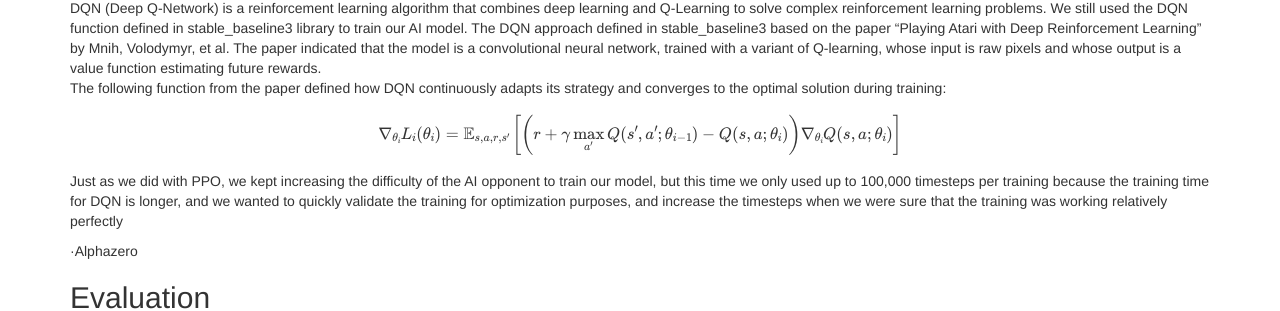
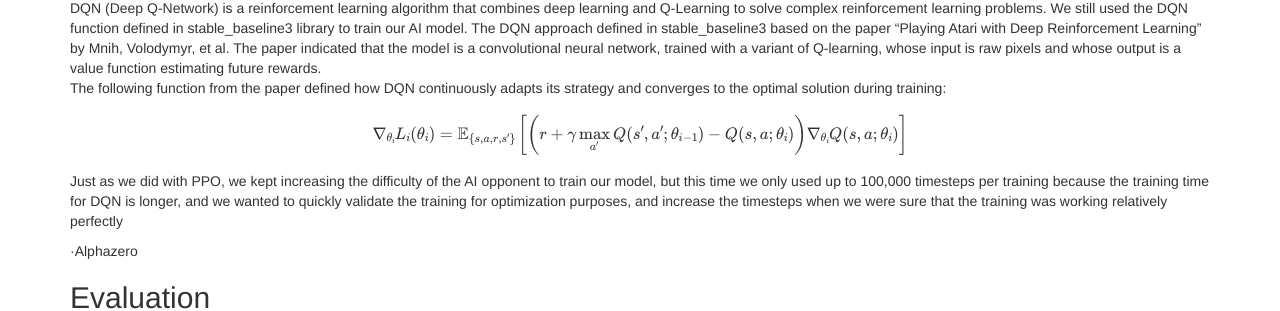
Before and after one commit to guangf1/Connect4, a Jekyll site: the page built from docs/status.md, in a window 1280 px wide and 900 px high, scrolled down 555 px. Shown: the part 350-661 px from the top of the window. Built offline with Jekyll 4.4.1, drawn with Linux system fonts in a browser that asks for light colours; formulas are drawn with MathJax 3.

```diff
--- a/docs/status.md
+++ b/docs/status.md
@@ -28,7 +28,7 @@ DQN (Deep Q-Network) is a reinforcement learning algorithm that combines deep le
 The following function from the paper defined how DQN continuously adapts its strategy and converges to the optimal solution during training:
 
 $$
-\nabla_{\theta_i} L_i(\theta_i) = \mathbb{E}_{s, a, r, s'} \left[ \left( r + \gamma \max_{a'} Q(s', a'; \theta_{i-1}) - Q(s, a; \theta_i) \right) \nabla_{\theta_i} Q(s, a; \theta_i) \right]
+\nabla_{\theta_i} L_i(\theta_i) = \mathbb{E}_{\{s, a, r, s'\}} \left[ \left( r + \gamma \max_{a'} Q(s', a'; \theta_{i-1}) - Q(s, a; \theta_i) \right) \nabla_{\theta_i} Q(s, a; \theta_i) \right]
 $$
 
 Just as we did with PPO, we kept increasing the difficulty of the AI opponent to train our model, but this time we only used up to 100,000 timesteps per training because the training time for DQN is longer, and we wanted to quickly validate the training for optimization purposes, and increase the timesteps when we were sure that the training was working relatively perfectly
```
